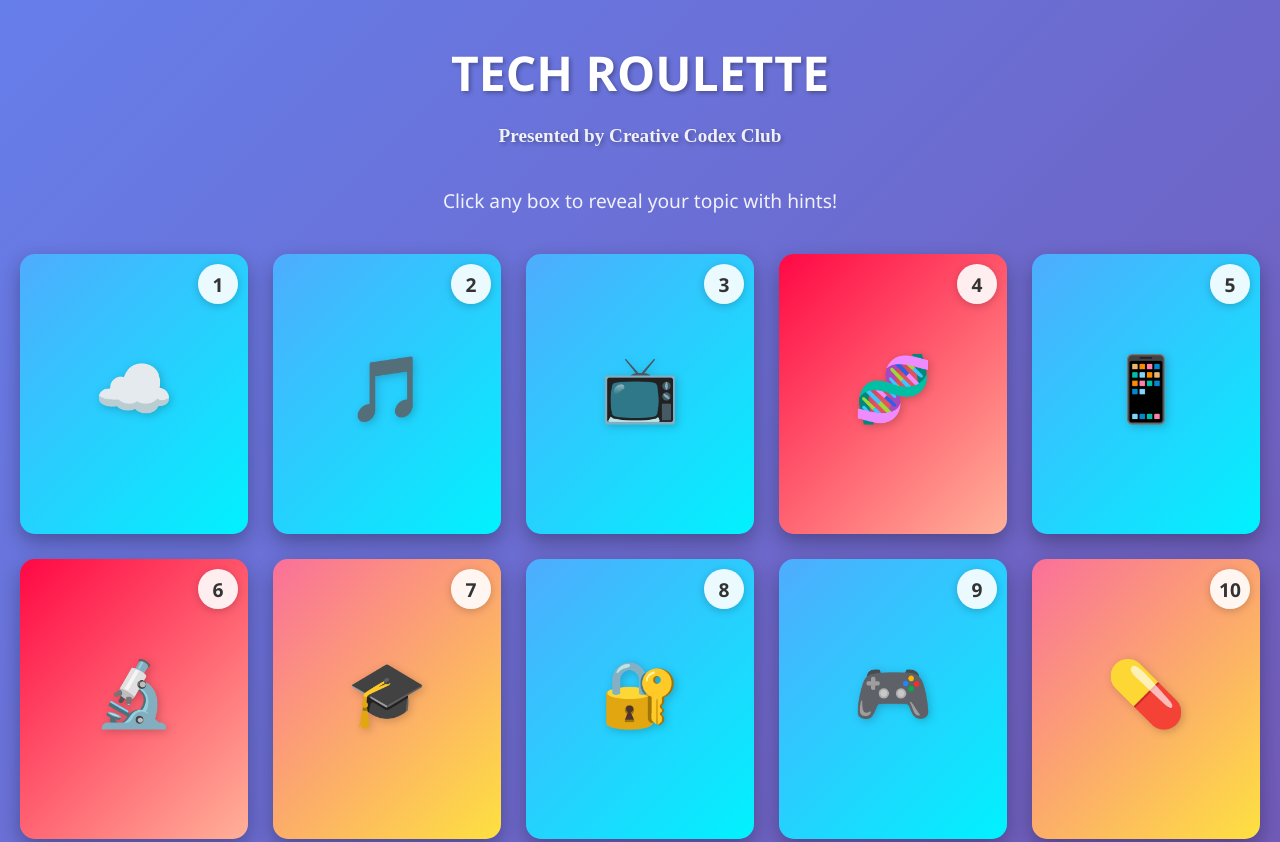
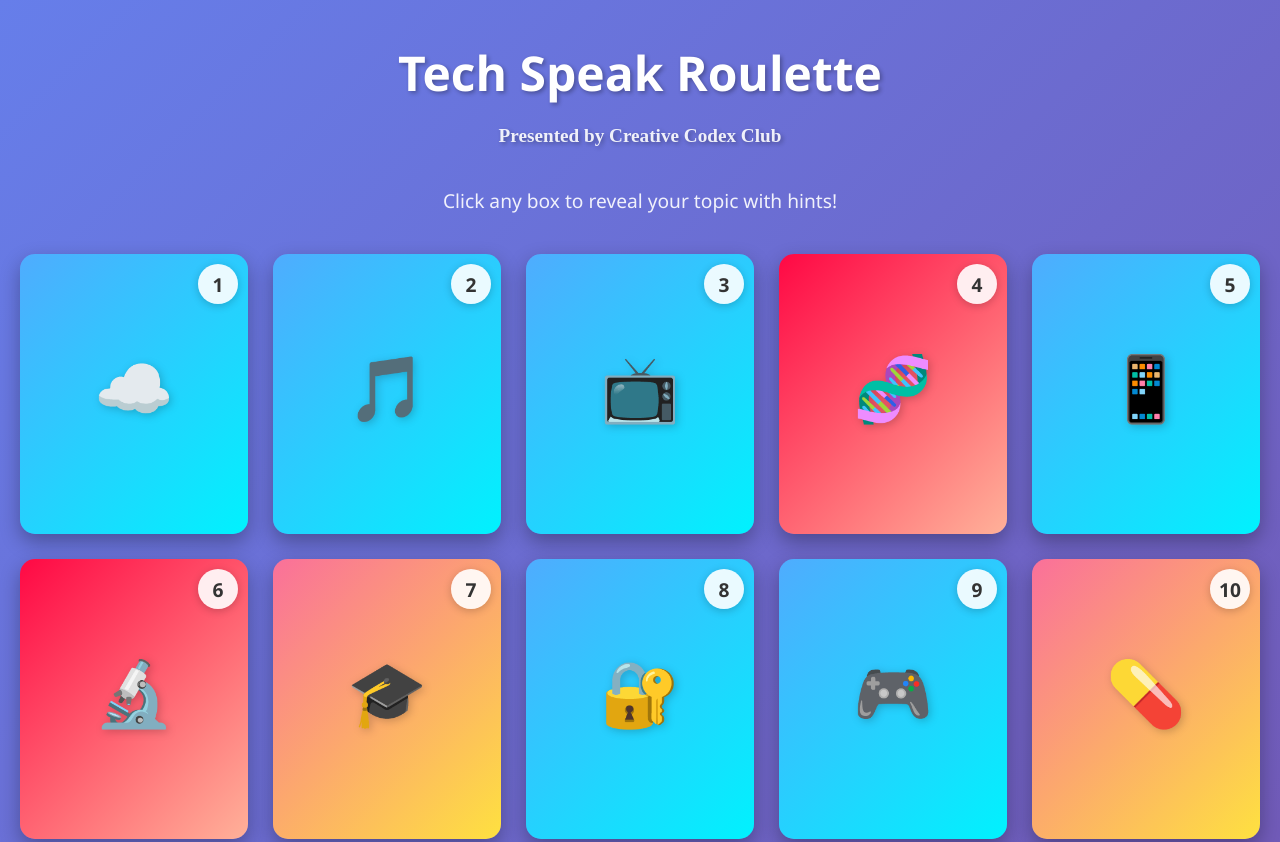
Before and after one commit to AbbuBhakarSiddik/Pic---Speak, a plain HTML site: page index.html in a window 1280 px wide. Shown: the top 842 px of the page. Drawn offline with Linux system fonts and the light colour scheme.

Commit message:
final change

```diff
--- a/speech-topics.html
+++ b/index.html
@@ -277,7 +277,7 @@
 
 <body>
   <div class="container">
-    <h1>TECH ROULETTE</h1>
+    <h1>Tech Speak Roulette</h1>
     <p class="subtitle1">Presented by Creative Codex Club</p>
     <p class="subtitle">Click any box to reveal your topic with hints!</p>
 
```
